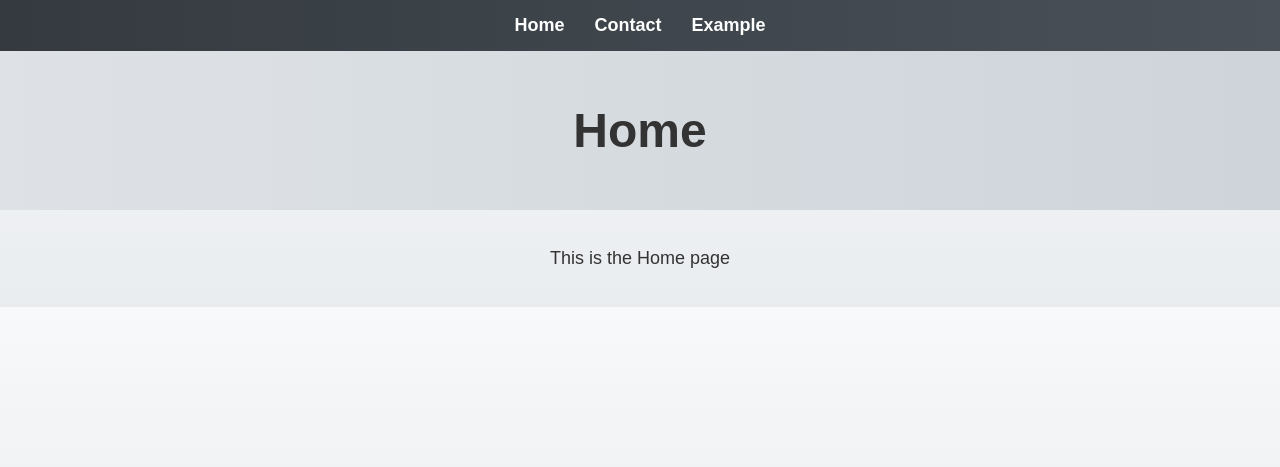
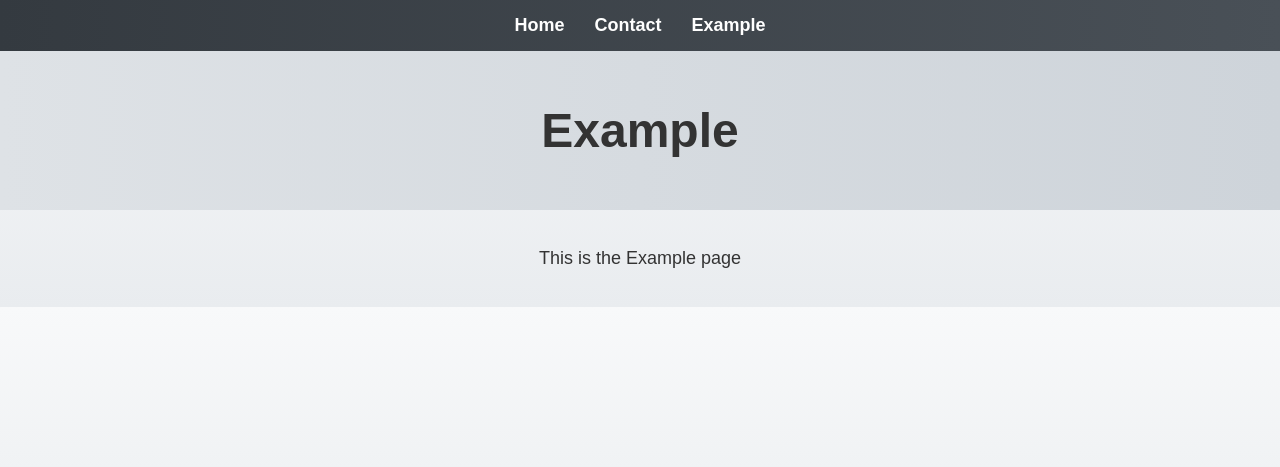
Before and after one commit to basileLeroy/droplist, a PHP site: page /example in a window 1280 px wide. Shown: the top 467 px of the page. Run offline with PHP 8.4, Linux system fonts and the light colour scheme.

Commit message:
Fix example view page

```diff
--- a/views/example.view.php
+++ b/views/example.view.php
@@ -2,11 +2,11 @@
 <?php require 'partials/nav.php'; ?>
 
 <header>
-    <h1>Home</h1>
+    <h1>Example</h1>
 </header>
 
 <main>
-    <p>This is the Home page</p>
+    <p>This is the Example page</p>
 </main>
 
 <?php require 'partials/footer.php'; ?>
```
